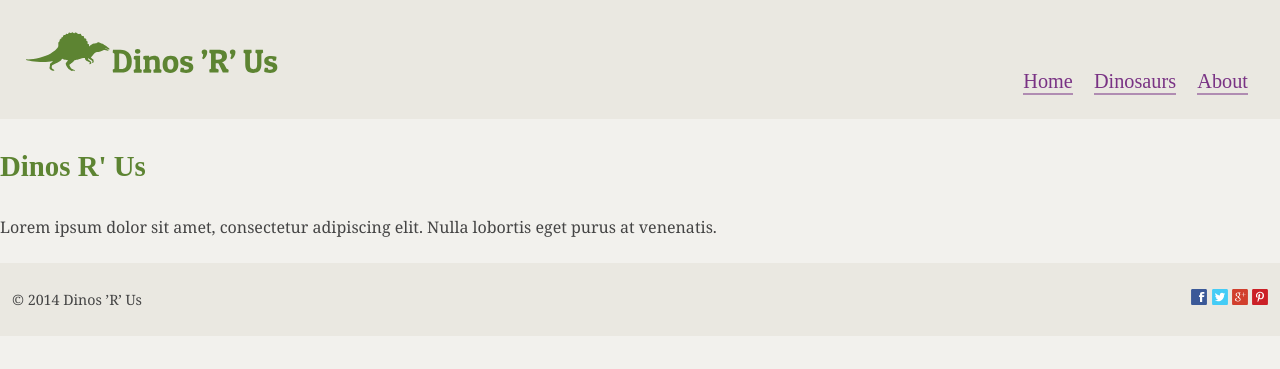
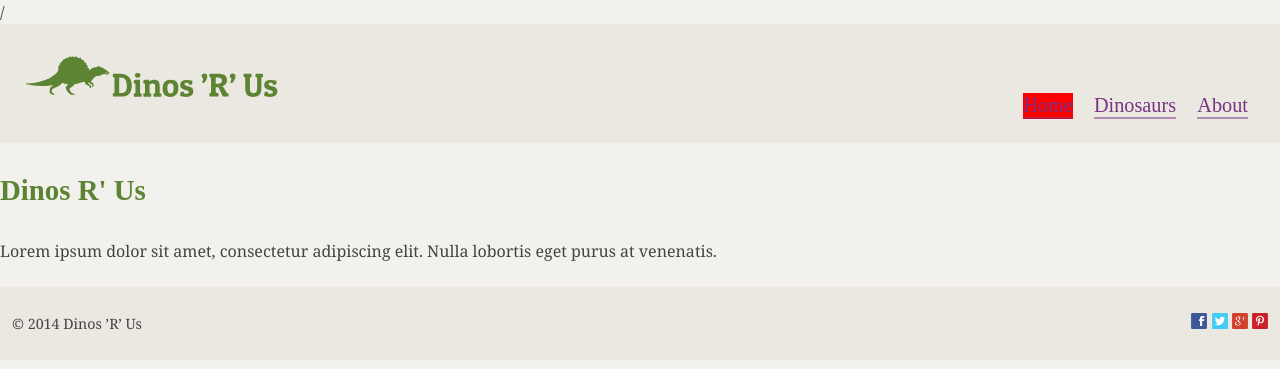
Before and after one commit to situ0020/inclass-ecommerce, a Jekyll site: the page built from index.html, in a window 1280 px wide. Shown: the top 369 px of the page. Built offline with Jekyll 4.4.1, drawn with Linux system fonts in a browser that asks for light colours; some web fonts are replaced; Markdown is read by kramdown in place of the engine named in the settings.

Commit message:
Added {{page.url}}

```diff
--- a/_layouts/default.html
+++ b/_layouts/default.html
@@ -23,6 +23,8 @@
 
 <body>
 
+{{page.url}}
+
 <header class="masthead island push-0">
   <div class="grid grid-bottom">
     <div class="unit unit-s-1 unit-m-1 unit-l-1-3">
@@ -31,7 +33,7 @@
     <nav class="unit unit-s-1 unit-m-1 unit-l-2-3">
       <ul class="list-group giga brand-family push-0 nav">
         <li class="list-group-item list-group-item-inline">
-          <a href="{{site.baseurl}}/">Home</a>
+          <a class="current"href="{{site.baseurl}}/">Home</a>
         </li>
         <li class="list-group-item list-group-item-inline">
           <a href="{{site.baseurl}}/dinosaurs/">Dinosaurs</a>
--- a/css/header.css
+++ b/css/header.css
@@ -13,16 +13,16 @@
     margin: 0;
   }
 
-}
-
-.nav {
+  .nav {
   margin-top: 1.5rem;
   text-align: center;
-}
+	}
 
 .nav a {
   display: inline-block;
   margin: 0 0.4em;
+	}
+
 }
 
 @media only screen and (min-width: 50em) {
@@ -31,5 +31,8 @@
     margin-top: 0;
     text-align: right;
   }
+}
 
+.current {
+	background-color: red;
 }
```
